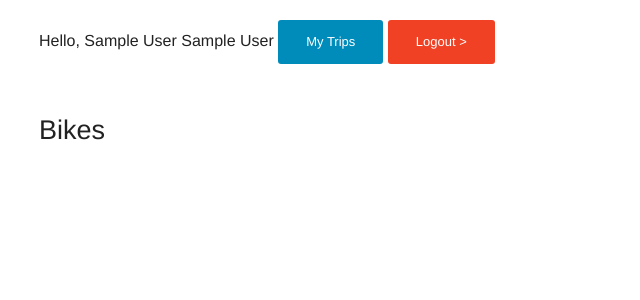
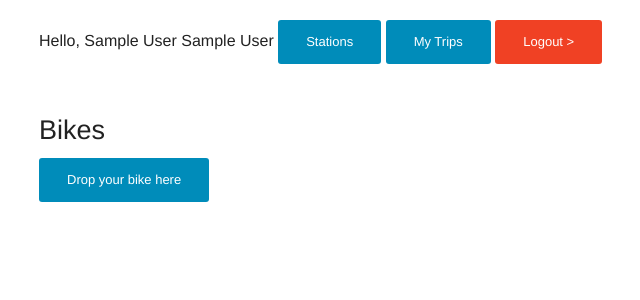
Before and after one commit to fhennecker/olliv, a Flask app: template src/templates/station.html in a window 1280 px wide. Shown: the top 300 px of the page, without its empty margins (116-756 px from the left). Run offline with Flask 2, Linux system fonts and the light colour scheme; the template is opened without the code that fills it, so the values that code supplies are empty; the visitor is signed in with stand-in values (Sample User, id 1); parts of the project's set-up code (start-up, migrations or seed data) failed here and were passed over; some libraries are stand-ins or nearby versions.

Commit message:
[add] take/drop bike from and to station

```diff
--- a/src/DAO.py
+++ b/src/DAO.py
@@ -24,7 +24,7 @@
         self.commissionDate = None if "commissionDate" not in keys else row["commissionDate"]
         self.model = "" if "model" not in keys else row["model"]
         self.state = None if "state" not in keys else row["state"]
-        self.station = None if "station" not in keys else row["station"]
+        self.station = None if ("station" not in keys or row["station"] == None) else Station({"id":row["station"]})
 
     def __str__(self):
         return "#"+str(self.id)+" - "+self.model+" ("+("OK" if self.state else "NOK") +")"
--- a/src/buildModel.py
+++ b/src/buildModel.py
@@ -67,8 +67,8 @@
 
 c.execute('''CREATE TABLE Trips(
                 user            INT UNSIGNED      NOT NULL,
-                startDate       DATETIME,
-                endDate         DATETIME,
+                startDate       TEXT,
+                endDate         TEXT,
                 startStation    INT UNSIGNED,
                 endStation      INT UNSIGNED,
                 bike            INT UNSIGNED,
--- a/src/main.py
+++ b/src/main.py
@@ -58,11 +58,21 @@
     c = getCursor()
     bike = requests.getBike(c, bike_id)
     if bike.station != None:
-        # not in a trip, in a station
-        return redirect("/station/"+str(bike.station))
+        # not in a trip, starting one
+        requests.takeBike(getCursor(), get_db(), bike.id, session["userid"], bike.station.id)
+        session["isInTrip"] = True
     # in a trip
     lastTrip = requests.getLastTripForBike(c, bike_id)
     return render_template("trip.html", trip=lastTrip, bike=bike)
+
+@app.route('/drop/<station_id>')
+def drop_bike(station_id):
+    if "userid" in session and "isInTrip" in session and session["isInTrip"]:
+        c = getCursor()
+        lastTrip = requests.getLastTripForUser(c, session["userid"])
+        requests.dropBike(c, get_db(), lastTrip.startDate, session["userid"], station_id, lastTrip.bike)
+        session.pop("isInTrip", None)
+    return redirect("/station/"+station_id)
 
 
 @app.route('/login', methods=['GET', 'POST'])
@@ -90,6 +100,7 @@
     session.pop('userid', None)
     session.pop('firstname', None)
     session.pop('lastname', None)
+    session.pop('isInTrip', None)
     return redirect("/")
 
 @app.route('/register', methods=['GET', 'POST'])
--- a/src/templates/_userinfo.html
+++ b/src/templates/_userinfo.html
@@ -1,6 +1,6 @@
 <div class="row"> <div class="columns large-12 medium-12 small-12">
     {% if "firstname" in session %}
-        <p>Hello, {{ session["firstname"] + " " + session["lastname"] }} <a href="/trips" class="small radius button">My Trips</a> <a href="/logout" class="small radius button alert">Logout &gt;</a></p>
+        <p>Hello, {{ session["firstname"] + " " + session["lastname"] }} <a href="/stations" class="small radius button">Stations</a> <a href="/trips" class="small radius button">My Trips</a> <a href="/logout" class="small radius button alert">Logout &gt;</a></p>
     {% else %}
         <p><a href="/login" class="small radius button">Login</a> <a href="/register" class="small radius button secondary">Register</a></p>
     {% endif %}
--- a/src/templates/station.html
+++ b/src/templates/station.html
@@ -4,9 +4,16 @@
     <h1>{{ station.name.capitalize() }}</h1>
     {{ station }}
     <h3>Bikes</h3>
+    {% if session["isInTrip"] %}
+        <p><a class="button small radius" href="/drop/{{station.id}}">Drop your bike here</a> </p>
+    {% endif %}
     <ul>
         {% for bike in bikes %}
-            <li>{{ bike.id }} - <a href="/bike/{{ bike.id }}">Take it!</a></li>
+            <li>{{ bike.id }}
+                {% if "userid" in session and not session["isInTrip"] %}
+                    - <a href="/bike/{{ bike.id }}">Take it!</a>
+                {% endif %}
+            </li>
         {% endfor %}
     </ul>
 {% endblock body %}
```
Also changed, not shown: src/requests.py (+20 -1 lines).
